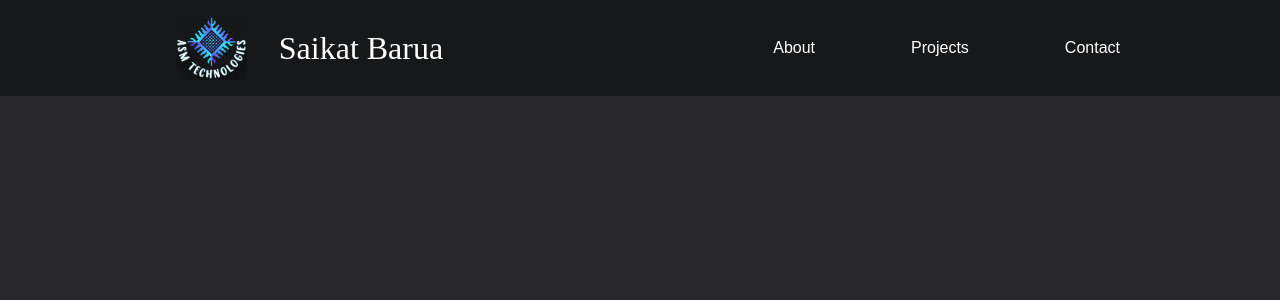
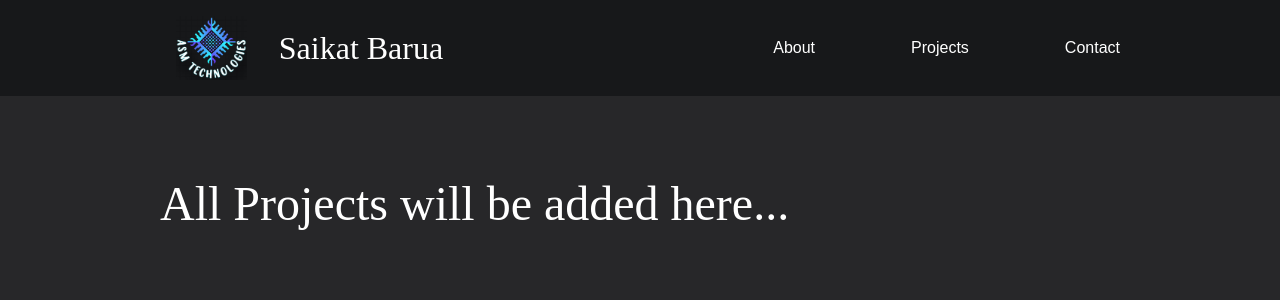
Before and after one commit to SaikatDEV/react-my-website, a React (Create React App) app: page /projects in a window 1280 px wide. Shown: the top 300 px of the page. Built offline with nearby package versions, Linux system fonts and the light colour scheme.

Commit message:
Added axios framer-motion redux

```diff
--- a/package.json
+++ b/package.json
@@ -7,13 +7,17 @@
     "@testing-library/jest-dom": "^5.17.0",
     "@testing-library/react": "^13.4.0",
     "@testing-library/user-event": "^13.5.0",
-    "framer-motion": "^11.0.6",
+    "axios": "^1.7.1",
+    "framer-motion": "^11.2.5",
     "node-sass": "^7.0.3",
     "react": "^18.2.0",
     "react-dom": "^18.2.0",
     "react-intersection-observer": "^9.8.1",
+    "react-redux": "^9.1.2",
     "react-router-dom": "^6.22.1",
     "react-scripts": "5.0.1",
+    "redux": "^5.0.1",
+    "redux-thunk": "^3.1.0",
     "styled-components": "^6.1.8",
     "web-vitals": "^2.1.4",
     "workbox-background-sync": "^6.6.0",
--- a/public/index.html
+++ b/public/index.html
@@ -3,13 +3,11 @@
 
 <head>
   <meta charset="utf-8" />
-  <link rel="icon" href="../src/img/ASM-logo.jpg" />
   <meta name="viewport" content="width=device-width, initial-scale=1" />
   <meta name="theme-color" content="#000000" />
-  <meta name="description" content="Saikat Barua's Web Application" />
+  <meta name="description" content="I am Saikat barua, WebDeveloper. This is my personal website." />
   <link href="https://fonts.googleapis.com/css2?family=Inter&family=Lobster&family=Teko:wght@300..700&display=swap"
     rel="stylesheet">
-  <link rel="icon" href="../src/img/ASM-logo.jpg" />
   <!--
       manifest.json provides metadata used when your web app is installed on a
       user's mobile device or desktop. See https://developers.google.com/web/fundamentals/web-app-manifest/
@@ -24,6 +22,7 @@
       work correctly both with client-side routing and a non-root public URL.
       Learn how to configure a non-root public URL by running `npm run build`.
     -->
+  <link rel="icon" href="./icons/ASM-logo.jpg" />
   <title>Saikat Barua</title>
 </head>
 
--- a/src/App.js
+++ b/src/App.js
@@ -5,22 +5,26 @@ import "./styles/_global.scss";
 import AboutUs from "./pages/AboutUs";
 import NavBar from "./components/NavBar";
 import ContactUs from "./pages/ContactUs";
+import AllProjects from "./pages/AllProjects";
 import Certifications from "./pages/ExploreCertifications";
 
 // Router
 import { Routes, Route } from "react-router-dom";
 
-function App() {
+const App = () => {
   return (
     <div className="App">
       <NavBar />
       <Routes>
         <Route path="/" exact element={<AboutUs />} />
+        <Route path="/projects" exact element={<AllProjects />} />
         <Route path="/contact" element={<ContactUs />} />
         <Route path="/certifications" element={<Certifications />} />
       </Routes>
     </div>
   );
-}
+};
 
+// export as below,
+// So we can export the App() function to index.js or any other page
 export default App;
--- a/src/pages/AllProjects.js
+++ b/src/pages/AllProjects.js
@@ -1,8 +1,10 @@
 import React from "react";
+
+import "../styles/allProjects.scss";
 
 const AllProjects = () => {
   return (
-    <div>
+    <div className="ignite">
       <h2>All Projects will be added here...</h2>
     </div>
   );
--- /dev/null
+++ b/src/styles/allProjects.scss
@@ -0,0 +1,10 @@
+@use "global";
+
+.ignite {
+  min-height: 100vh;
+  padding: 5rem 10rem;
+
+  h2 {
+    pointer-events: none;
+  }
+}
```
Also changed, not shown: public/icons/ASM-logo.jpg (added), 1 other file (tests, documents, lock files or other folders).
